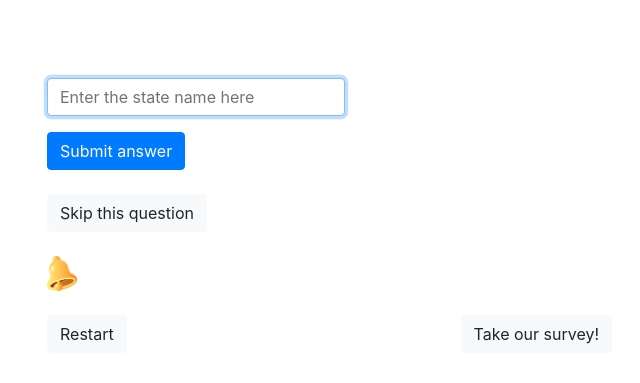
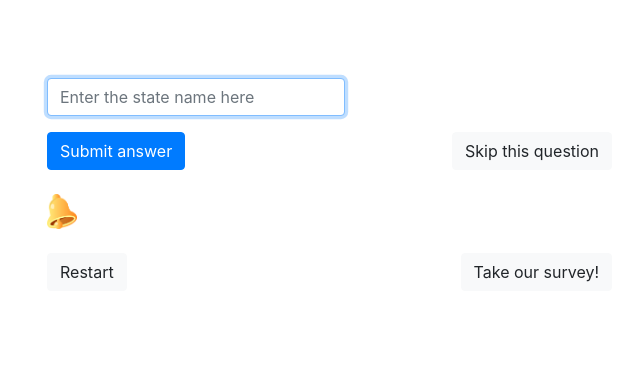
Before and after one commit to eelcaz/map-game-full, a Flask app: template templates/index.html in a window 1280 px wide. Shown: the part 122-505 px from the top of the page, without its empty margins (623-1263 px from the left). Run offline with Flask 2, Linux system fonts and the light colour scheme; the template is opened without the code that fills it, so the values that code supplies are empty.

Commit message:
UI buttons update

```diff
--- a/templates/index.html
+++ b/templates/index.html
@@ -25,14 +25,17 @@
 				<div class="container">
 					<form method="POST" name="myform">
 						<div class="form-group">
-						<label><h5>{{ trivia_question }}</h5></label>
-						<input name="text" class="form-control col-md-6" placeholder='Enter the state name here'>
+							<label><h5>{{ trivia_question }}</h5></label>
+							<input name="text" class="form-control col-md-6" placeholder='Enter the state name here'>
 						</div>
-						<button type="submit" name="AnswerRequest" class="btn btn-primary d-flex ">Submit answer</button><br>
+						<div class="container row justify-content-between">
+							<button type="submit" name="AnswerRequest" class="btn btn-primary d-flex ">Submit answer</button><br>
+							<form method="POST" name="myform2">
+								<button type="submit" name="SkipRequest" class="btn btn-light d-flex ">Skip this question</button>
+							</form>
+						</div>
 					</form>
-					<form method="POST" name="myform2">
-						<button type="submit" name="SkipRequest" class="btn btn-light d-flex ">Skip this question</button>
-					</form>
+
 					<br>
 					<div class="container row">
 						<img width="30px" src="../static/images/bell.png"/><br>
```
